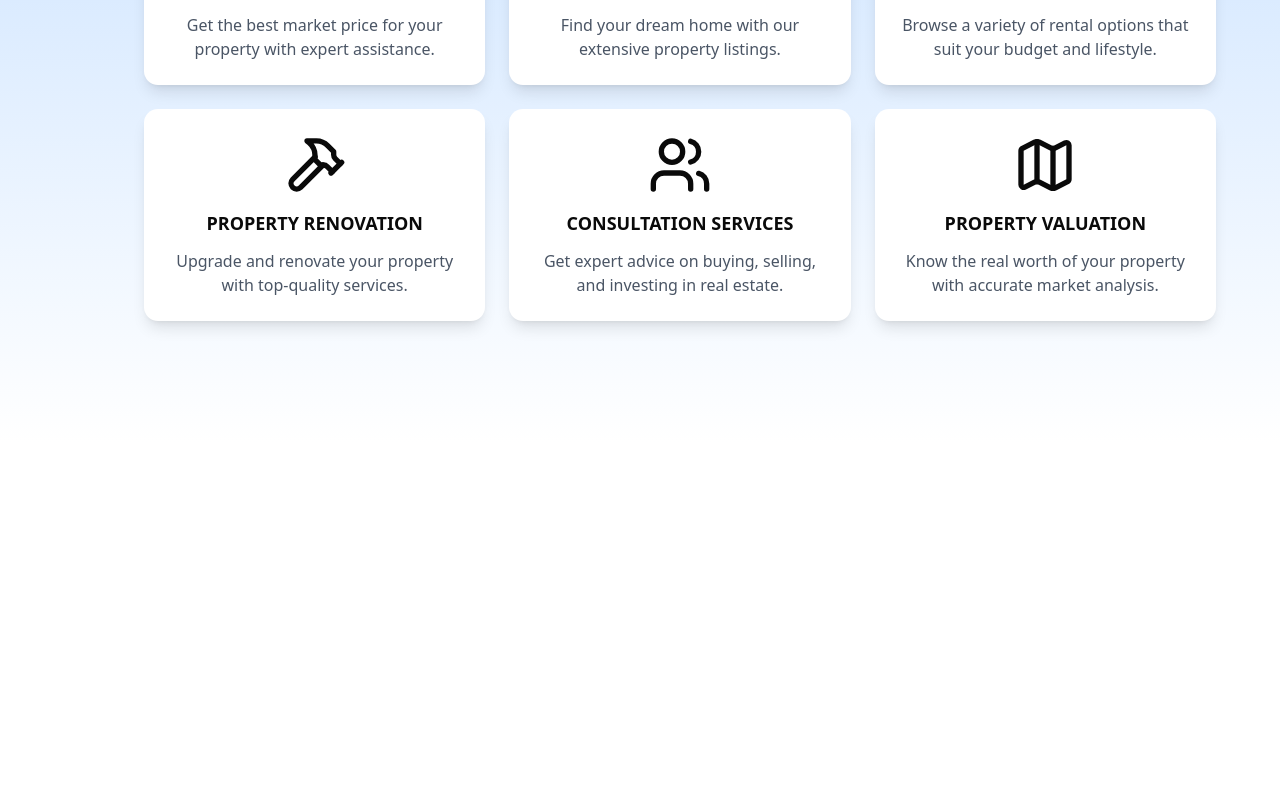
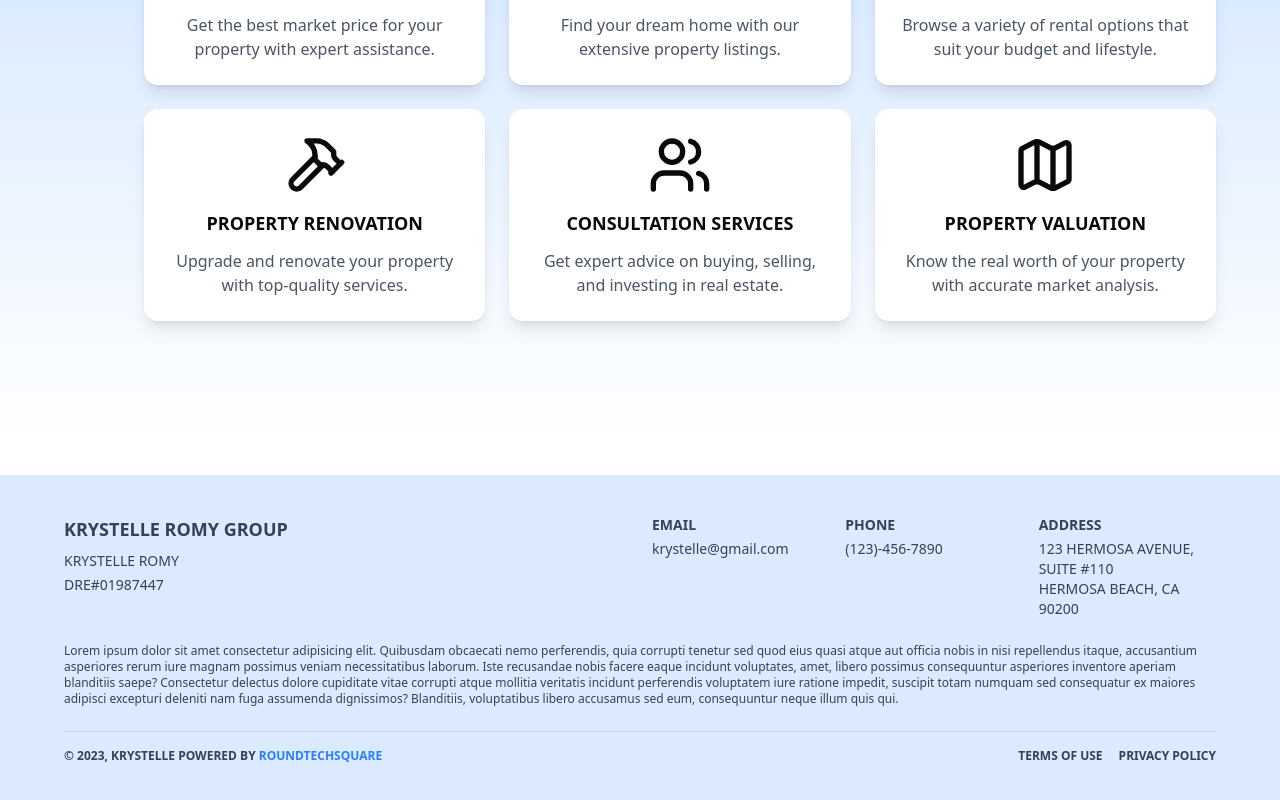
Before and after one commit to Vishesh-21/-Real-Estate-Website, a Next.js app: page / in a window 1280 px wide. Shown: the part 2757-3557 px from the top of the page. Before the commit the page ends 3200 px from the top, so only its background shows below. Built offline with nearby package versions, Linux system fonts and the light colour scheme.

Commit message:
Adding footer component.

```diff
--- a/app/layout.jsx
+++ b/app/layout.jsx
@@ -1,6 +1,7 @@
 import { Geist, Geist_Mono } from "next/font/google";
 import "./(home)/globals.css";
 import { Header } from "@/components/Header";
+import Footer from "@/components/Footer";
 
 const geistSans = Geist({
   variable: "--font-geist-sans",
@@ -25,6 +26,7 @@ export default function RootLayout({ children }) {
       >
         {/* <Header /> */}
         {children}
+        <Footer/>
       </body>
     </html>
   );
--- /dev/null
+++ b/components/Footer.jsx
@@ -0,0 +1,59 @@
+const Footer = () => {
+  return (
+    <footer className="bg-blue-100 md:mt-8 text-gray-700 text-sm p-6 md:p-10">
+      <div className="max-w-6xl mx-auto">
+        <div className="grid grid-cols-1 md:grid-cols-2 gap-6 text-center md:text-left">
+          <div>
+            <h2 className="font-bold text-lg">KRYSTELLE ROMY GROUP</h2>
+            <p className="mt-2">KRYSTELLE ROMY</p>
+            <p className="mt-1">DRE#01987447</p>
+          </div>
+          <div className="grid grid-cols-3 sm:grid-cols-3 md:grid-cols-3 md:gap-4 gap-0">
+            <div>
+              <h3 className="font-semibold">EMAIL</h3>
+              <p className="mt-1 break-words">krystelle@gmail.com</p>
+            </div>
+            <div>
+              <h3 className="font-semibold">PHONE</h3>
+              <p className="mt-1">(123)-456-7890</p>
+            </div>
+            <div>
+              <h3 className="font-semibold">ADDRESS</h3>
+              <p className="mt-1">123 HERMOSA AVENUE, SUITE #110</p>
+              <p>HERMOSA BEACH, CA 90200</p>
+            </div>
+          </div>
+        </div>
+        <p className="text-xs mt-6 text-left md:text-left">
+          Lorem ipsum dolor sit amet consectetur adipisicing elit. Quibusdam
+          obcaecati nemo perferendis, quia corrupti tenetur sed quod eius quasi
+          atque aut officia nobis in nisi repellendus itaque, accusantium
+          asperiores rerum iure magnam possimus veniam necessitatibus laborum.
+          Iste recusandae nobis facere eaque incidunt voluptates, amet, libero
+          possimus consequuntur asperiores inventore aperiam blanditiis saepe?
+          Consectetur delectus dolore cupiditate vitae corrupti atque mollitia
+          veritatis incidunt perferendis voluptatem iure ratione impedit,
+          suscipit totam numquam sed consequatur ex maiores adipisci excepturi
+          deleniti nam fuga assumenda dignissimos? Blanditiis, voluptatibus
+          libero accusamus sed eum, consequuntur neque illum quis qui.
+        </p>
+        <div className="border-t border-gray-300 mt-6 pt-4 flex flex-col md:flex-row justify-between text-xs text-center md:text-left">
+          <p className="font-bold">
+            &copy; 2023, KRYSTELLE POWERED BY{" "}
+            <span className="text-blue-500">ROUNDTECHSQUARE</span>
+          </p>
+          <div className="flex justify-evenly md:flex-row font-bold space-y-2 md:space-y-0 md:space-x-4 mt-2 md:mt-0">
+            <a href="#" className="hover:underline">
+              TERMS OF USE
+            </a>
+            <a href="#" className="hover:underline">
+              PRIVACY POLICY
+            </a>
+          </div>
+        </div>
+      </div>
+    </footer>
+  );
+};
+
+export default Footer;
```
